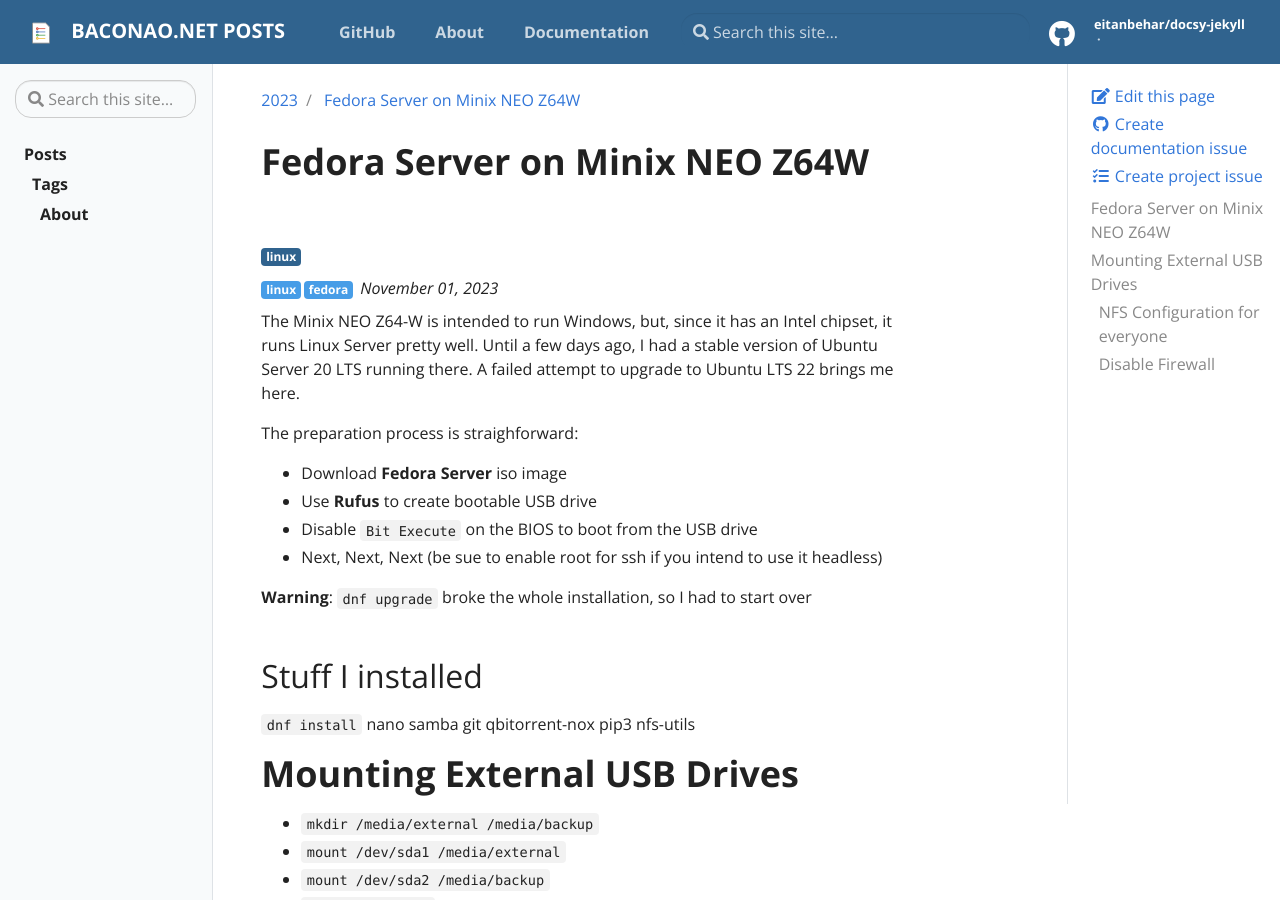
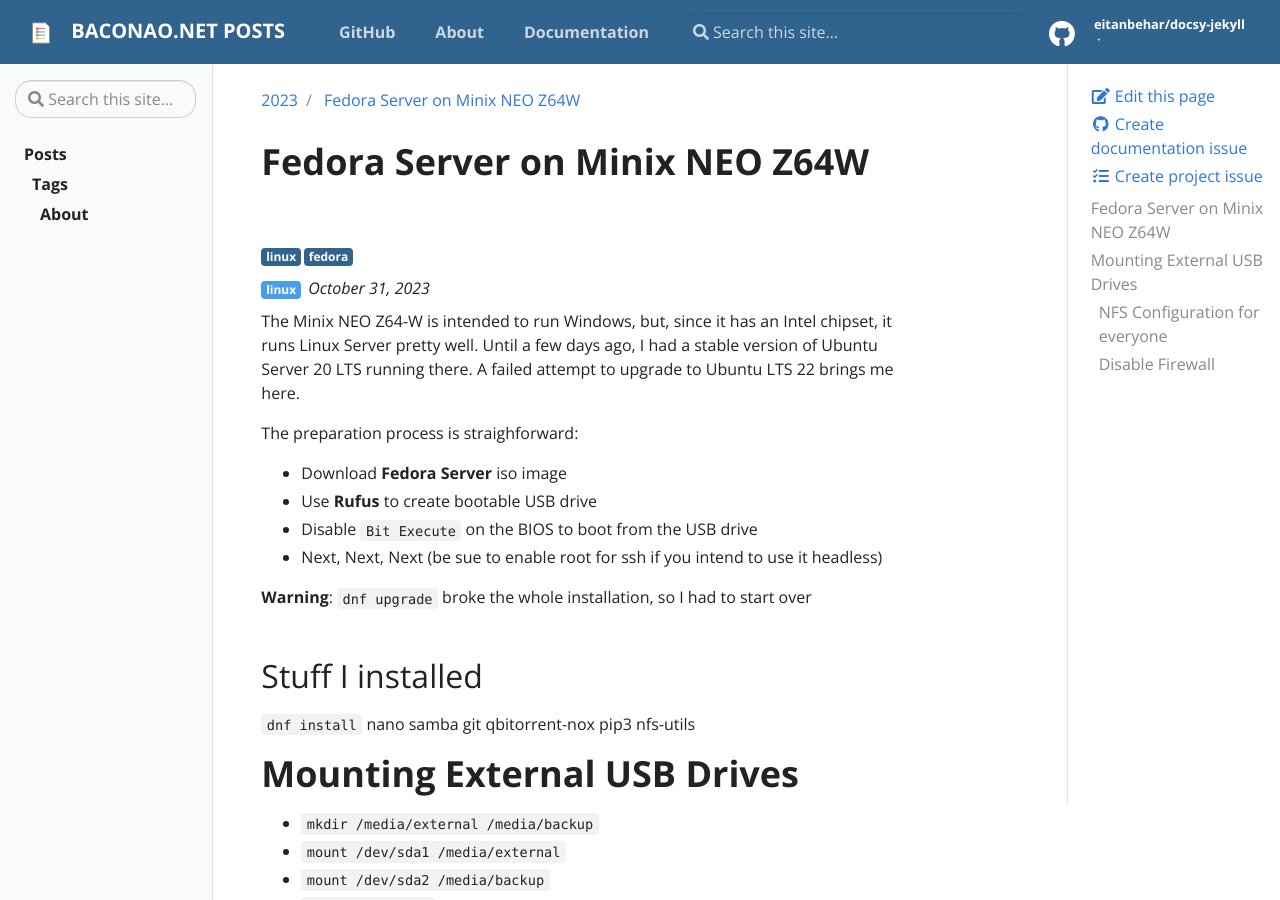
Before and after one commit to eitanbehar/docsy-jekyll, a Jekyll site: the page built from _posts/2023-10-31-installing-Fedora-Minix-NEO-Z64W.md, in a window 1280 px wide and 900 px high. Built offline with Jekyll 4.4.1, drawn with Linux system fonts in a browser that asks for light colours; our own code applies the rules of GitHub Pages for plain Markdown files.

Commit message:
Update 2023-10-31-installing-Fedora-Minix-NEO-Z64W.md

```diff
--- a/_posts/2023-10-31-installing-Fedora-Minix-NEO-Z64W.md
+++ b/_posts/2023-10-31-installing-Fedora-Minix-NEO-Z64W.md
@@ -1,13 +1,12 @@
 ---
-title: "Fedora Server on Minix NEO Z64W"
-date: 2023-11-01
+title:  "Fedora Server on Minix NEO Z64W"
+date:   2023-10-31
 badges:
  - type: info
    tag: linux
- - type: info
-   tag: fedora
 tags:
   - linux
+  - fedora
 ---
 
 The Minix NEO Z64-W is intended to run Windows, but, since it has an Intel chipset, it runs Linux Server pretty well.
```
